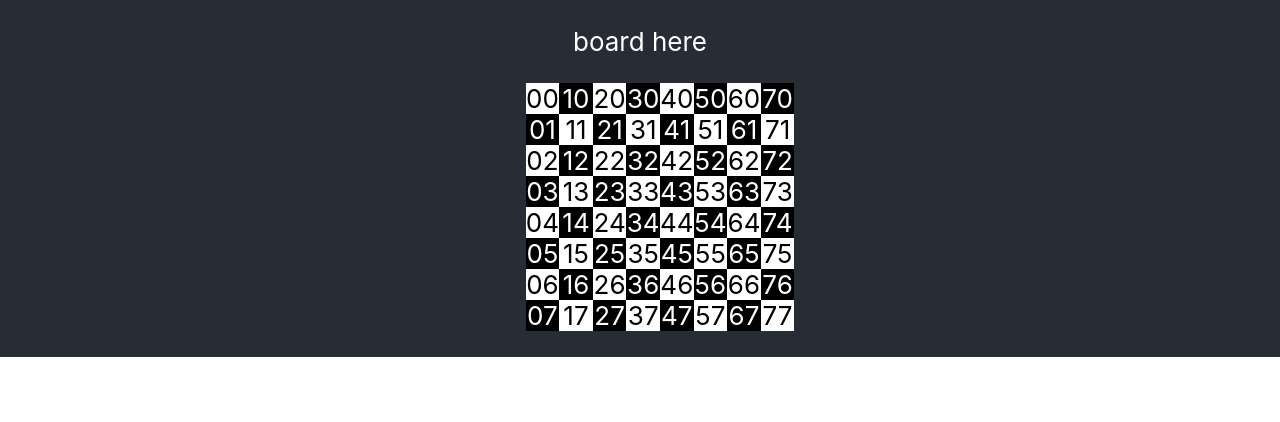
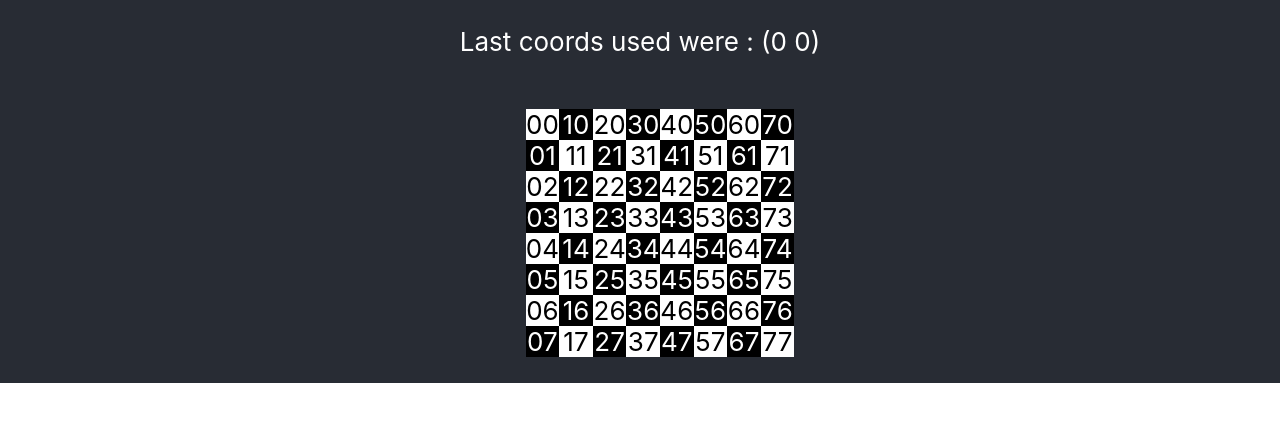
Before and after one commit to msanlop/chess, a React (Create React App) app: page / in a window 1280 px wide. Shown: the top 422 px of the page. Built offline with nearby package versions, Linux system fonts and the light colour scheme.

Commit message:
add onClick to handler tile clicks

```diff
--- a/src/App.tsx
+++ b/src/App.tsx
@@ -1,13 +1,24 @@
-import React from 'react';
+import React, { useState } from 'react';
 import logo from './logo.svg';
 import './App.css';
 import Board from "./Board"
 
 function App() {
+
+  const [lastCoords, setLastCoords] = useState({x : 0, y : 0})
+
+  const onClick = (x : number, y : number) => {
+    console.log(x, y);
+
+    setLastCoords({x:x, y:y})
+  }
+
+
   return (
     <div className="App">
       <header className="App-header">
-        <Board />
+        <p>Last coords used were : ({lastCoords.x} {lastCoords.y})</p>
+        <Board onClick={onClick}/>
       </header>
     </div>
   );
--- a/src/Board.tsx
+++ b/src/Board.tsx
@@ -1,11 +1,12 @@
 import { useState } from "react";
 import Square from "./Square";
 import './Board.css'
+import { isPropertySignature } from "typescript";
 
 
 const boardSide = 8
 
-function Board() {
+function Board(props:any) {
 
     const [tiles, setTiles] = useState(new Array(64).fill(null))
 
@@ -13,14 +14,16 @@ function Board() {
 
     return (
         <div className="chess-board">
-            <p>board here</p>
             <ul>
                 {tiles.map( (piece, index) => {
                     const [x,y] = [index%boardSide, index/boardSide >> 0]
 
                     return (
                         <div key={index}>
-                            <Square coords={[x,y]} />
+                            <Square
+                                coords={[x,y]}
+                                onClick={props.onClick}
+                            />
                         </div>
                     )
                     }
--- a/src/Square.tsx
+++ b/src/Square.tsx
@@ -13,7 +13,7 @@ function Square(props : any) {
 
 
     return (
-        <div className="tile" style={style}>
+        <div className="tile" style={style} onClick={e => props.onClick(x, y)}>
             {props.coords}
         </div>
     )
```
